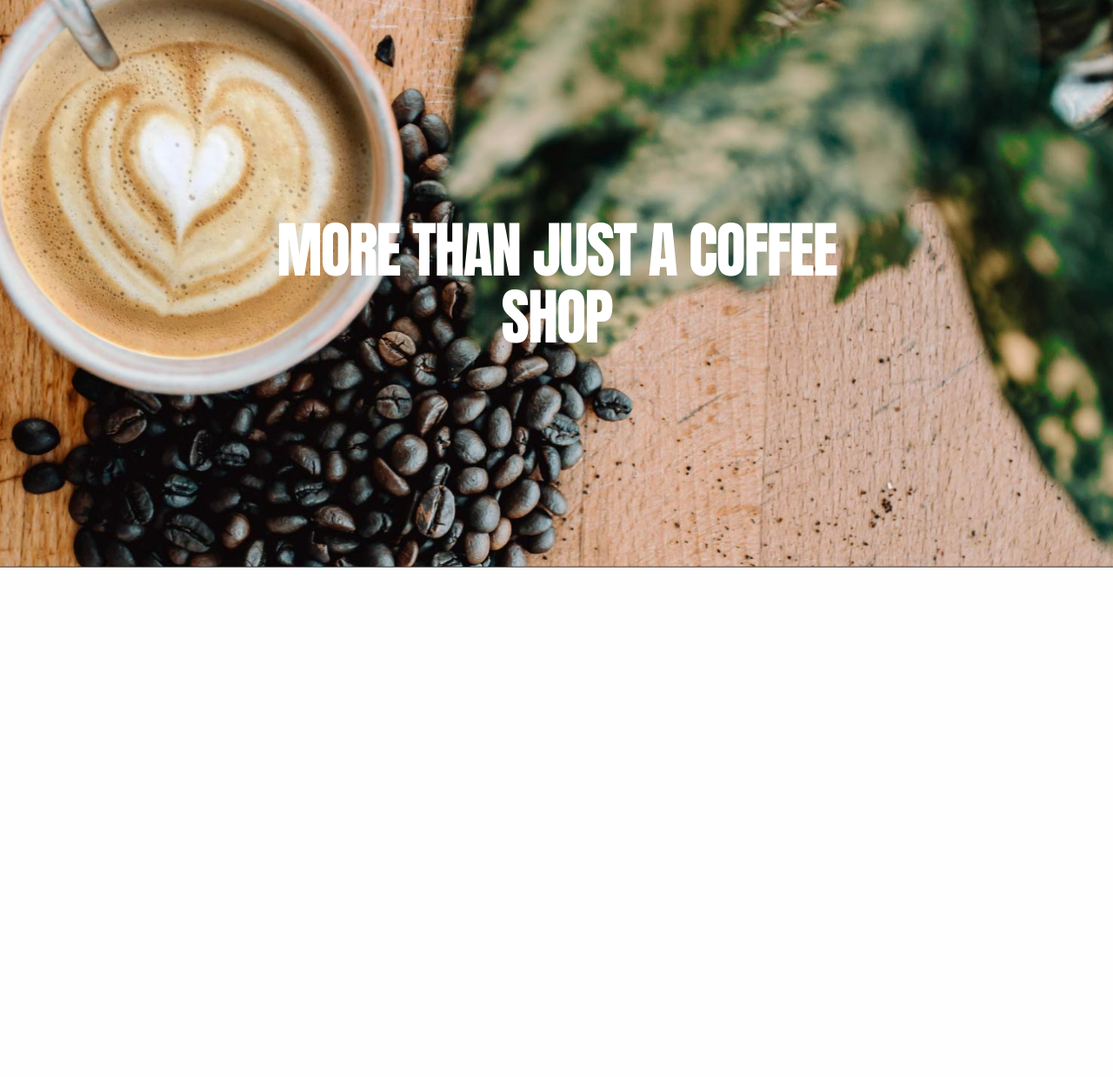
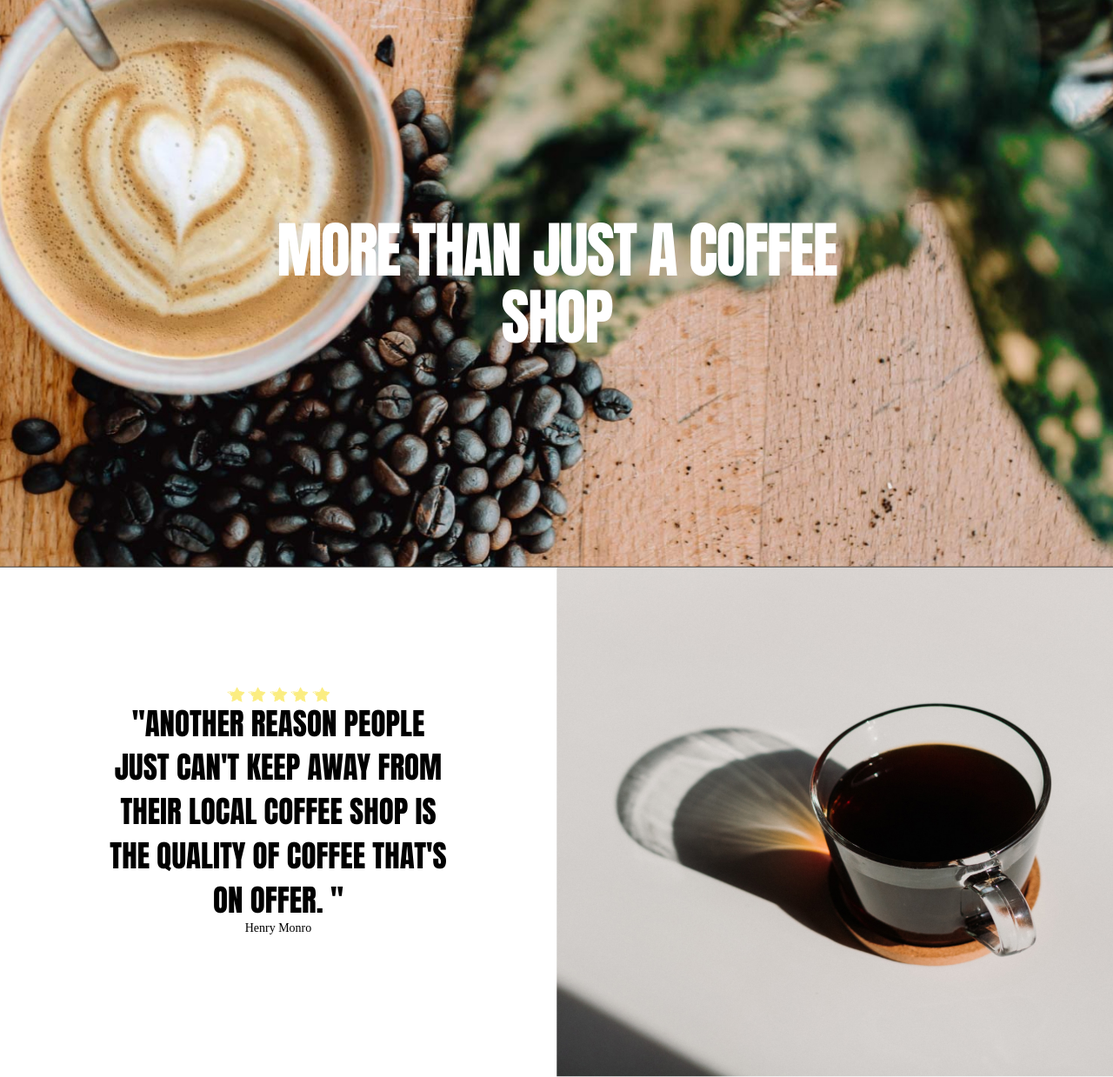
Before and after one commit to DenisOdUaWeb/coffestation, a PHP site: page / in a window 1280 px wide. Shown: the part 1265-2504 px from the top of the page at 87% size. Before the commit the page ends 1918 px from the top, so only its background shows below. Run offline with PHP 8.4, Linux system fonts and the light colour scheme.

Commit message:
phrases carousel section 75%

```diff
--- a/css/main.css
+++ b/css/main.css
@@ -28,6 +28,12 @@
     overflow: hidden;
     max-width: 1920px;
     margin: 0 auto;
+}
+._anton-35-black{
+    font-family: 'Anton', sans-serif;
+    font-size: 35px;
+    text-transform: uppercase;
+    line-height: 1.45;
 }
 .header__top{
     font-family: 'Space Mono', monospace;
@@ -327,3 +333,32 @@
         height: calc(500px + (752 - 500) * ((100vw - 320px) / (1900 - 320)));
     }
 }
+
+
+/*phrase carousel */
+.phrase-carousel__star {
+    display: inline !important;
+    width: auto !important;
+}
+.phrase-carousel__box{
+    display: flex;
+    justify-content: center;
+}
+.phrase-carousel__carousel{
+    text-align: center;
+}
+.phrase-carousel__coll{
+    display: flex;
+    width: 50%;
+    justify-content: center;
+    align-items: center;
+}
+.phrase-carousel__item{
+    display: block;
+    width: 400px;
+    height: 300px;
+}
+.phrase-carousel__right-img>img{
+    width: 100%;
+    object-fit: contain;
+}
--- a/index.html
+++ b/index.html
@@ -70,7 +70,7 @@
                 </div>
             </div>
             <div class="container">
-                <div class="header__carousel owl-carousel">
+                <div id="header_owl_carousel" class="header__carousel owl-carousel">
                     <div class="owl-carousel__item">
                         <img src="img/image1.jpg" alt="owl2 carousel image 1">
                     </div>
@@ -146,7 +146,71 @@
                 </div>
             </div>
         </section>
-    </div>
+        <section class="phrase-carousel">
+            <div class="container">
+                <div class="phrase-carousel__box">
+                    <div class="phrase-carousel__coll">
+                        <div id="phrase_carousel" class="phrase_carousel phrase-carousel__carousel owl-carousel">
+                            <div class="phrase-carousel__item">
+                                <div class="phrase-carousel__stars">
+                                    <img class="phrase-carousel__star active-star" src="img/phrase_carousel/star-painted.png" alt="star p">
+                                    <img class="phrase-carousel__star active-star" src="img/phrase_carousel/star-painted.png" alt="star p">
+                                    <img class="phrase-carousel__star active-star" src="img/phrase_carousel/star-painted.png" alt="star p">
+                                    <img class="phrase-carousel__star active-star" src="img/phrase_carousel/star-painted.png" alt="star p">
+                                    <img class="phrase-carousel__star" src="img/phrase_carousel/star-painted.png" alt="star p">
+                                </div>
+                                <div class="phrase-carousel__text _anton-35-black">
+                                    "Another reason people just can't keep away from their local coffee shop is the quality of coffee that's on offer. "
+                                </div>
+                                <div class="phrase-carousel__author">
+                                    Henry Monro
+                                </div>
+                            </div>
+                            <div class="phrase-carousel__item">
+                                <div class="phrase-carousel__stars">
+                                    <img class="phrase-carousel__star active-star" src="img/phrase_carousel/star-painted.png" alt="star p">
+                                    <img class="phrase-carousel__star active-star" src="img/phrase_carousel/star-painted.png" alt="star p">
+                                    <img class="phrase-carousel__star active-star" src="img/phrase_carousel/star-painted.png" alt="star p">
+                                    <img class="phrase-carousel__star active-star" src="img/phrase_carousel/star-painted.png" alt="star p">
+                                    <img class="phrase-carousel__star" src="img/phrase_carousel/star-painted.png" alt="star p">
+                                </div>
+                                <div class="phrase-carousel__text _anton-35-black">
+                                    "Another reason people just can't keep away from their local coffee shop is the quality of coffee that's on offer. "
+                                </div>
+                                <div class="phrase-carousel__author">
+                                    Henry Monro
+                                </div>
+                            </div>
+                            <div class="phrase-carousel__item">
+                                <div class="phrase-carousel__stars">
+                                    <img class="phrase-carousel__star active-star" src="img/phrase_carousel/star-painted.png" alt="star p">
+                                    <img class="phrase-carousel__star active-star" src="img/phrase_carousel/star-painted.png" alt="star p">
+                                    <img class="phrase-carousel__star active-star" src="img/phrase_carousel/star-painted.png" alt="star p">
+                                    <img class="phrase-carousel__star active-star" src="img/phrase_carousel/star-painted.png" alt="star p">
+                                    <img class="phrase-carousel__star" src="img/phrase_carousel/star-painted.png" alt="star p">
+                                </div>
+                                <div class="phrase-carousel__text _anton-35-black">
+                                    "Another reason people just can't keep away from their local coffee shop is the quality of coffee that's on offer. "
+                                </div>
+                                <div class="phrase-carousel__author">
+                                    Henry Monro
+                                </div>
+                            </div>
+
+                        </div>
+                    </div>
+                    <div class="phrase-carousel__coll">
+                        <div class="phrase-carousel__right-img">
+                            <img src="img/phrase_carousel/img.jpg" alt="coffe img">
+                        </div>
+                    </div>
+
+                </div>
+            </div>
+        </section>
+
+
+    </div> <!-- END MAIN WRAPPER DIV -->
 </body>
 
 
--- a/js/main.js
+++ b/js/main.js
@@ -1,7 +1,7 @@
 "use strict";
 
 document.addEventListener("DOMContentLoaded",function () {
-    //console.log("Hello World!");
+
     let  bbtn = document.getElementById("bmenubtn");
     let navUl = document.getElementById("nav_sliding_ul");
     //nav_sliding_ul.classList.remove("show-me");
@@ -18,7 +18,7 @@
      //OWL CAROUSEL
      const leftArrow = '<img src="img/left-arrow.jpg">';
      const rightArrow = '<img src="img/right-arrow.jpg">';
-    $('.owl-carousel').owlCarousel({
+    $('#header_owl_carousel').owlCarousel({
         loop:true,
         margin: 10,
         nav:true,
@@ -45,4 +45,27 @@
     });
     //END OWL CAROUSEL
 
+    //phrase_carousel begining
+    $('#phrase_carousel').owlCarousel({
+        loop:true,
+        margin:300,
+        nav:false,
+        dots:true,
+        autoplay: true,
+        items:1,
+        center:true,
+        autoHeight: true,
+        autoWidth: true,
+        /*responsive:{
+            0:{
+                items:1,
+                center:true,
+                autoHeight: true,
+                autoWidth: true,
+            },
+        }*/
+    });
+
+    //phrase_carousel end
+
   });
```
Also changed, not shown: img/phrase_carousel/img.jpg (added), img/phrase_carousel/star-empty.png (added), img/phrase_carousel/star-painted.png (added).
